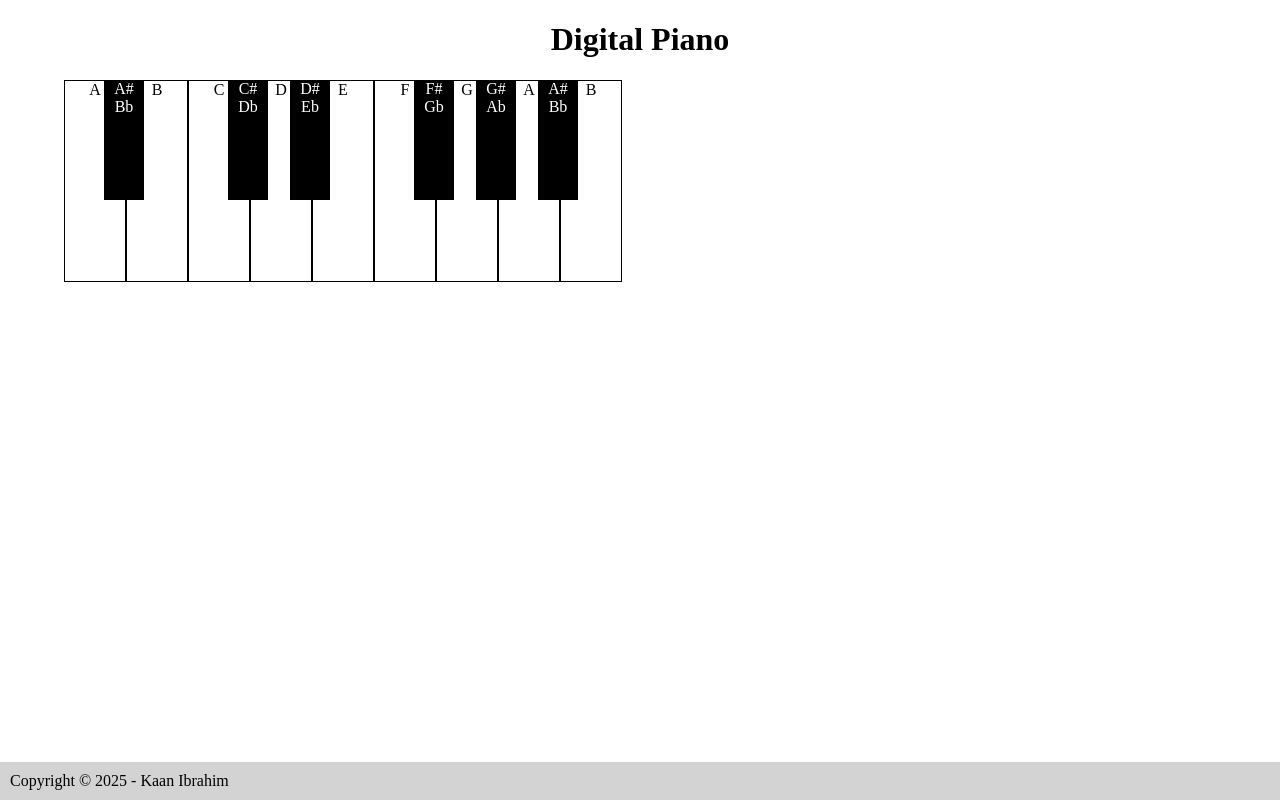
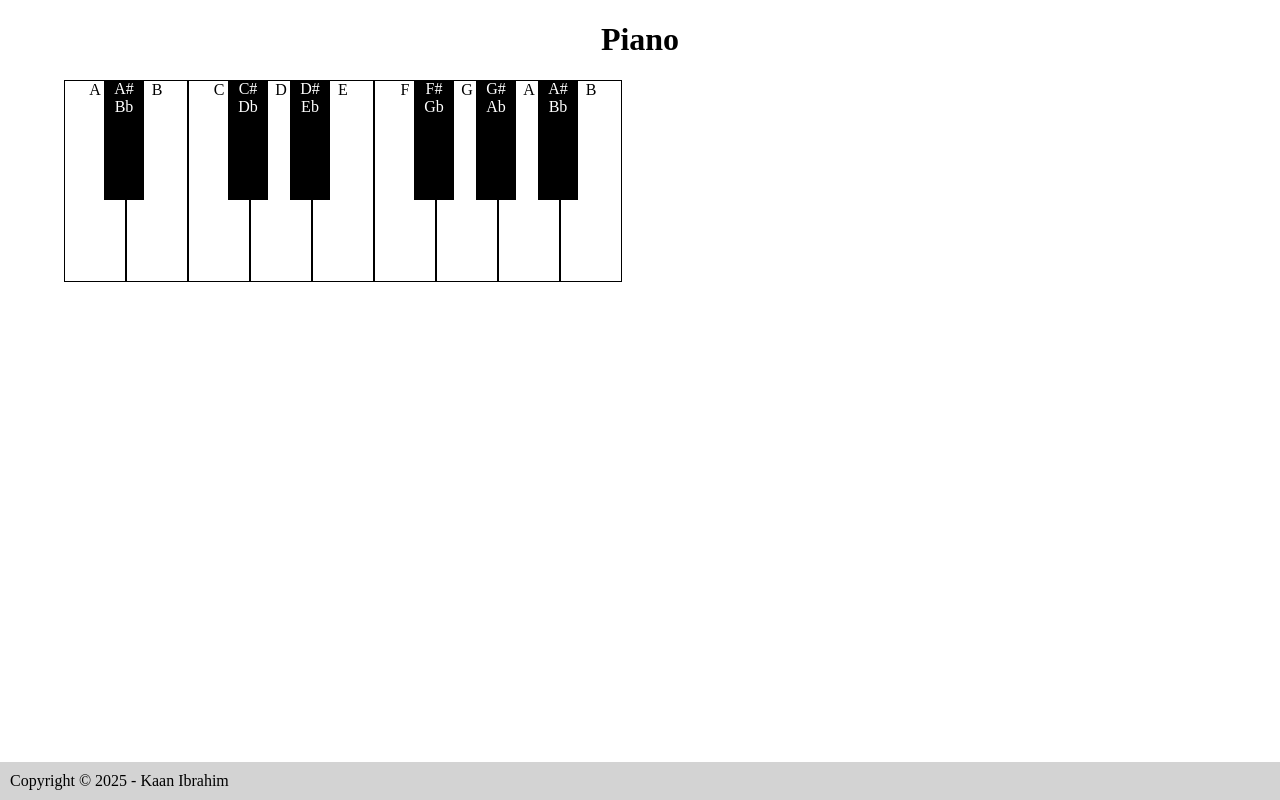
Before and after one commit to kaanibrahim/piano, a plain HTML site: page index.html in a window 1280 px wide. Drawn offline with Linux system fonts and the light colour scheme.

Commit message:
Update index.html

```diff
--- a/index.html
+++ b/index.html
@@ -2,7 +2,7 @@
 <html>
 <head>
     <meta charset="UTF-8" />
-    <title>Digital Piano</title>
+    <title>Piano</title>
     <link rel="stylesheet" href="style.css" />
 </head>
 <body>
@@ -29,7 +29,7 @@
     <script src="functions.js"></script>
 
     <!-- PIANO -->
-    <header><h1>Digital Piano</h1></header>
+    <header><h1>Piano</h1></header>
     <main>
     <div id="piano">
         <!-- 3 -->
```
